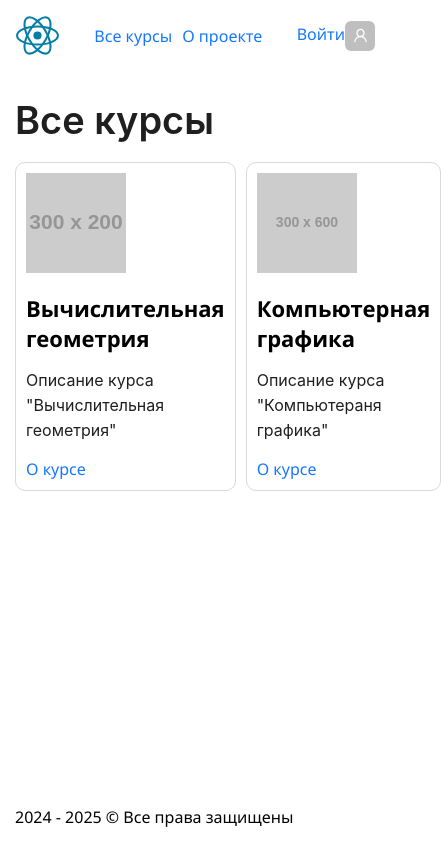
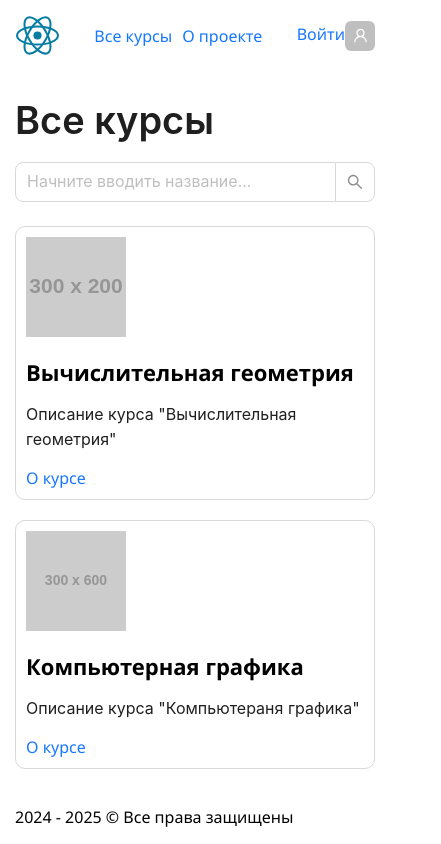
Before and after one commit to Sof7ik/diplom-polytech, a React (Vite) app: page /courses in a window 390 px wide. Shown: the whole page, 441 px wide, since content can reach past the window. Built offline with nearby package versions, Linux system fonts and the light colour scheme.

Commit message:
Поправил адаптив страницы списка курсов

```diff
--- a/src/components/courses-list/CoursesList.tsx
+++ b/src/components/courses-list/CoursesList.tsx
@@ -1,10 +1,17 @@
 import {Link} from "react-router-dom";
 import styles from "./courses-list.module.scss";
 import {courses} from "../../data/courses.ts";
-import {Typography} from "antd";
+import {Form, Input, Typography} from "antd";
 
 export default function CoursesList() {
     return (
+        <>
+            <Form layout="vertical">
+                <Form.Item name="search">
+                    <Input.Search size="large" placeholder="Начните вводить название..." />
+                </Form.Item>
+            </Form>
+
             <ul className={styles.courses__list}>
                 {courses.map((course) => (
                     <li key={course.code}
@@ -34,5 +41,9 @@ export default function CoursesList() {
                     </li>
                 ))}
             </ul>
+
+
+        </>
+
     )
 }
--- a/src/components/courses-list/courses-list.module.scss
+++ b/src/components/courses-list/courses-list.module.scss
@@ -8,6 +8,16 @@
     grid-gap: 30px;
 
     gap: 20px 10px;
+}
+@media screen and (max-width: 992px) {
+    .courses__list {
+        grid-template-columns: repeat(2, 1fr);
+    }
+}
+@media screen and (max-width: 576px) {
+    .courses__list {
+        grid-template-columns: 1fr;
+    }
 }
 
 .course-item__wrapper {
```
Lines whose indentation alone changed are shown as unchanged.
